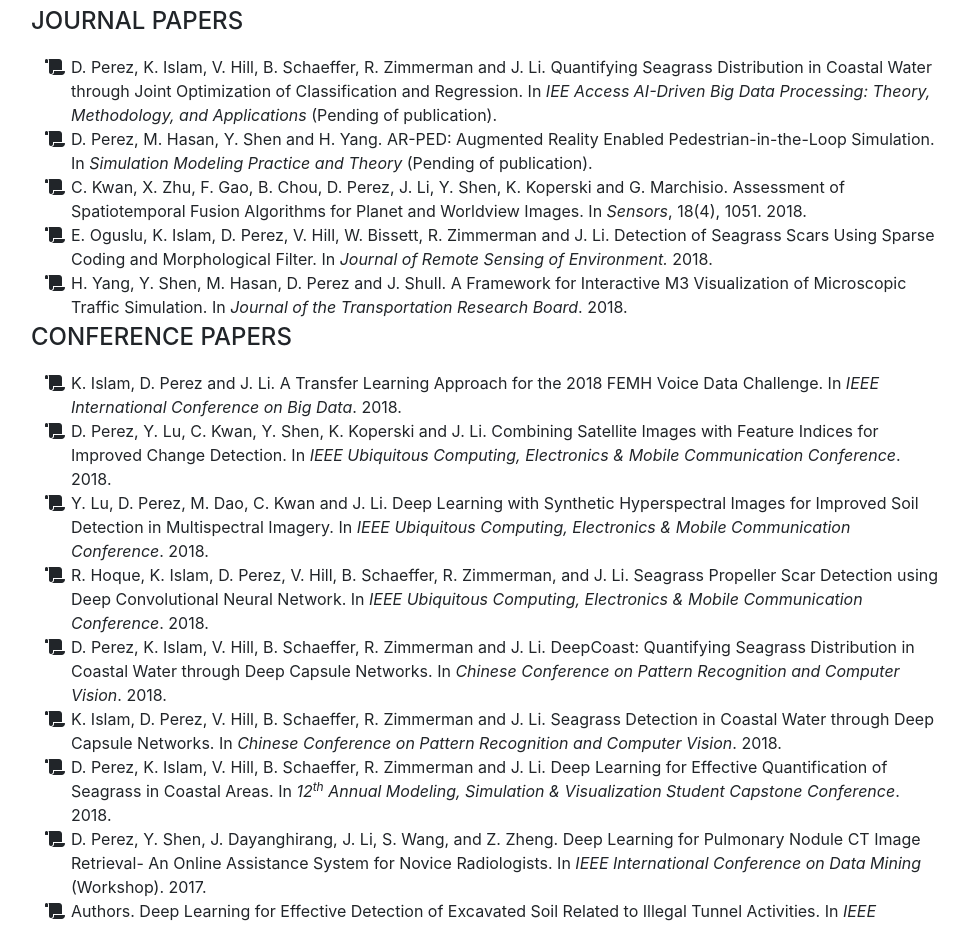
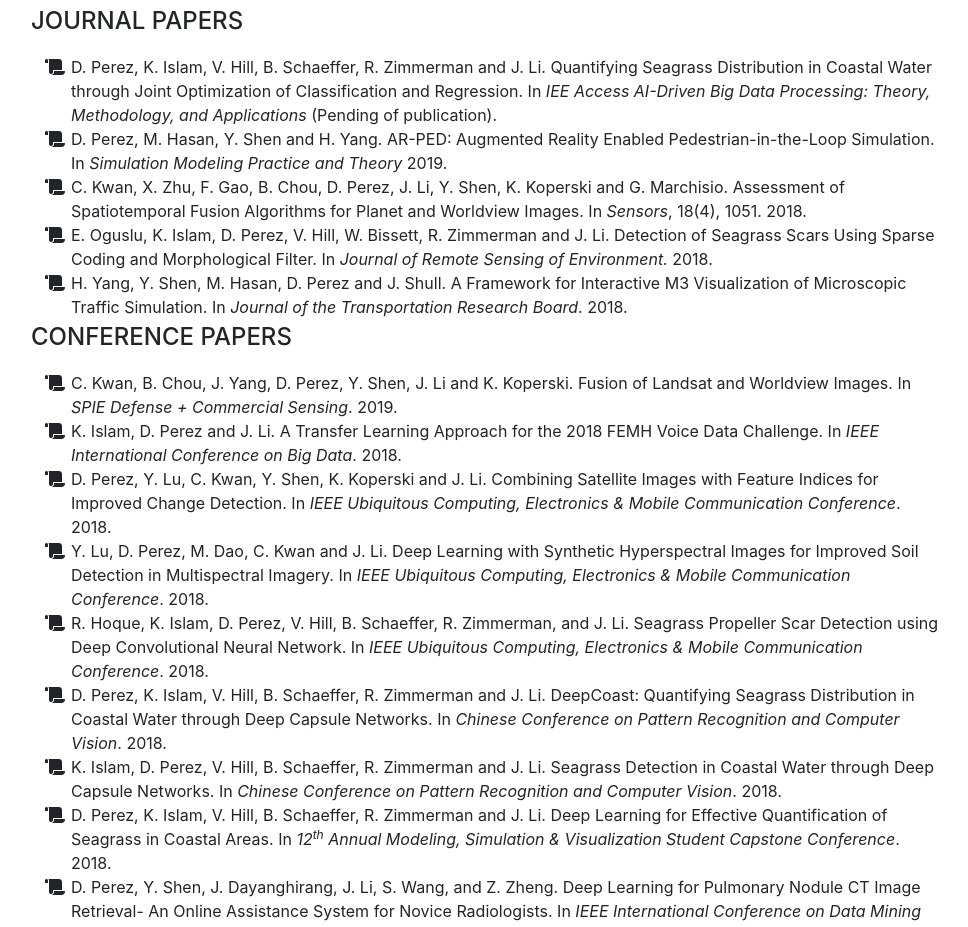
Before and after one commit to DandiC/dandic.github.io, a website with bundled scripts: page index.html in a window 1280 px wide. Shown: the part 3440-4367 px from the top of the page, without its empty margins (289-1257 px from the left). Built offline with nearby package versions, Linux system fonts and the light colour scheme; a web font is replaced by a local one.

Commit message:
Publications update

```diff
--- a/index.html
+++ b/index.html
@@ -221,7 +221,7 @@
             D. Perez, K. Islam, V. Hill, B. Schaeffer, R. Zimmerman and J. Li. Quantifying Seagrass Distribution in Coastal Water through Joint Optimization of Classification and Regression. In <i>IEE Access AI-Driven Big Data Processing: Theory, Methodology, and Applications </i> (Pending of publication).</li>
           <li>
             <i class="fa-li fa fa-scroll"></i>
-            D. Perez, M. Hasan, Y. Shen and H. Yang. AR-PED: Augmented Reality Enabled Pedestrian-in-the-Loop Simulation. In <i>Simulation Modeling Practice and Theory</i> (Pending of publication).</li>
+            D. Perez, M. Hasan, Y. Shen and H. Yang. AR-PED: Augmented Reality Enabled Pedestrian-in-the-Loop Simulation. In <i>Simulation Modeling Practice and Theory</i> 2019.</li>
 		  <li>
             <i class="fa-li fa fa-scroll"></i>
             C. Kwan, X. Zhu, F. Gao, B. Chou, D. Perez, J. Li, Y. Shen, K. Koperski and G. Marchisio. Assessment of Spatiotemporal Fusion Algorithms for Planet and Worldview Images. In <i>Sensors</i>, 18(4), 1051. 2018. </li>
@@ -240,6 +240,9 @@
             <i class="fa-li fa fa-scroll"></i>
             Authors. Paper. In <i>Conference</i>. Year.</li>
 			-->
+		  <li>
+            <i class="fa-li fa fa-scroll"></i>
+            C. Kwan, B. Chou, J. Yang, D. Perez, Y. Shen, J. Li and K. Koperski. Fusion of Landsat and Worldview Images. In <i>SPIE Defense + Commercial Sensing</i>. 2019.</li>
           <li>
             <i class="fa-li fa fa-scroll"></i>
             K. Islam, D. Perez and J. Li. A Transfer Learning Approach for the 2018 FEMH Voice Data Challenge. In <i>IEEE International Conference on Big Data</i>. 2018.</li>
```
